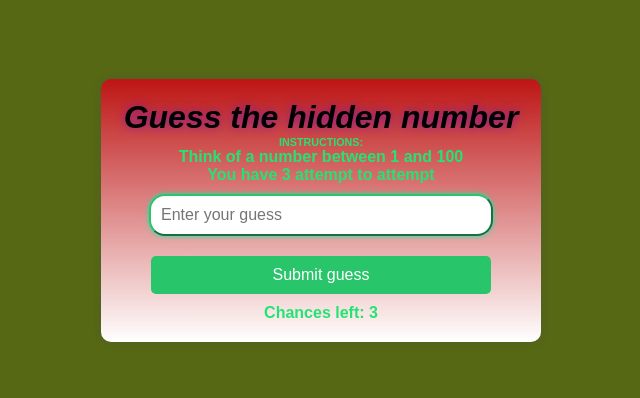
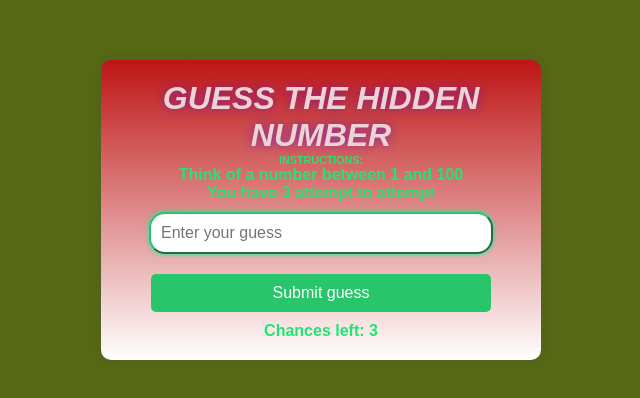
Before and after one commit to Cheeryphat/guess, a website: page index.html in a window 1280 px wide. Shown: the part 190-588 px from the top of the page, without its empty margins (319-959 px from the left). Drawn offline with Linux system fonts and the light colour scheme.

Commit message:
Update style.css

```diff
--- a/css/style.css
+++ b/css/style.css
@@ -24,11 +24,9 @@ body{
     box-shadow: 0 0 10px rgba(9, 5, 216, 0.1);
 }
 h1{
-<<<<<<< HEAD
-    color:#ecd4d4;
-=======
+
      color:#ecd4d4;
->>>>>>> 73a859db6ca7a390717caecc5be3ea9a7e0079e4
+
    text-transform:uppercase;
    font-weight: bolder;
     font-style: oblique;
@@ -57,10 +55,6 @@ input:hover{
 input::-webkit-inner-spin-button,
 input::-webkit-outer-spin-button{
     appearance: none;
-<<<<<<< HEAD
-
-=======
->>>>>>> 73a859db6ca7a390717caecc5be3ea9a7e0079e4
 }
 button{
     color:#fff;
```
